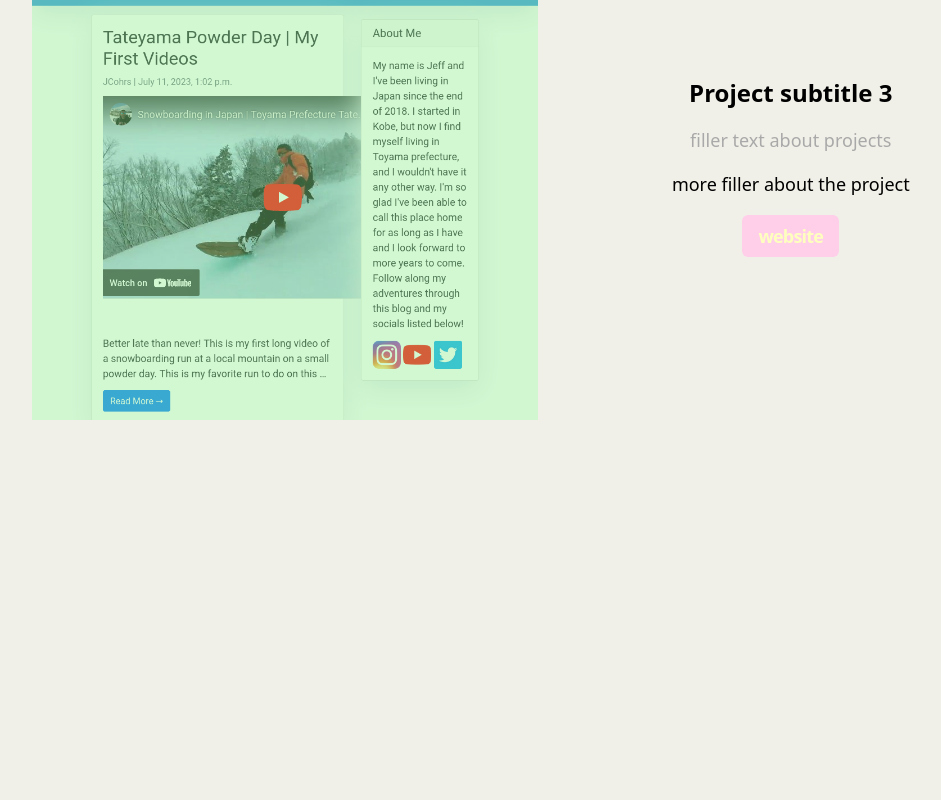
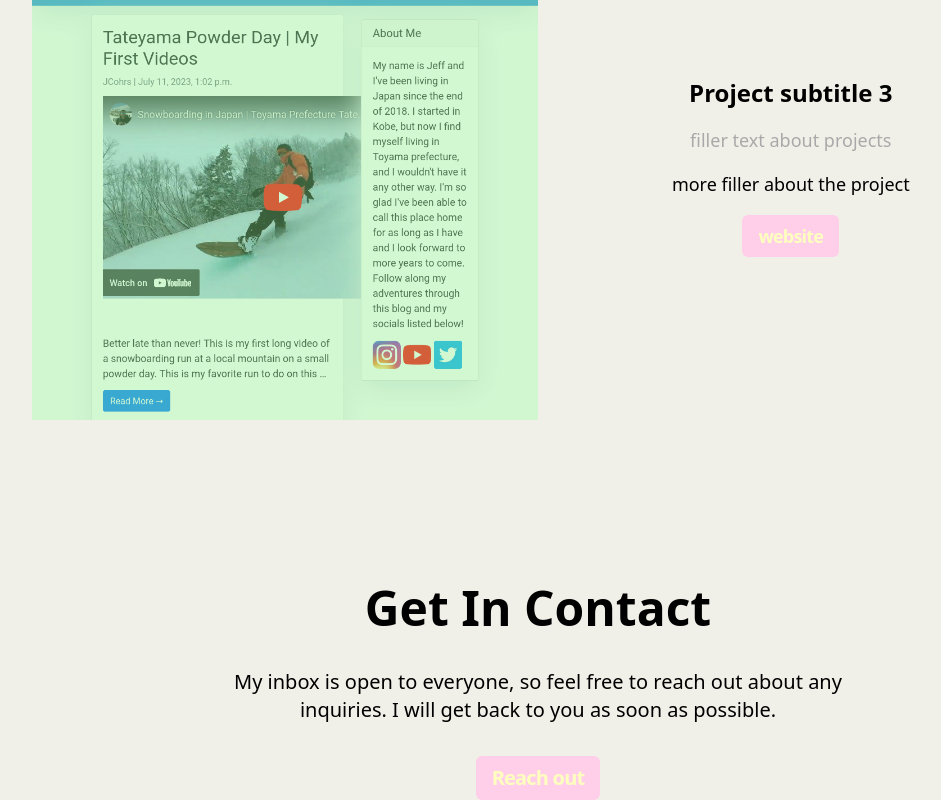
Before and after one commit to JCohrs/JCohrs.github.io, a plain HTML site: page index.html in a window 1280 px wide. Shown: the part 4774-5574 px from the top of the page, without its empty margins (102-1043 px from the left). Before the commit the page ends 5194 px from the top, so only its background shows below. Drawn offline with Linux system fonts and the light colour scheme.

Commit message:
contact section finish

```diff
--- /dev/null
+++ b/css/components/contact.css
@@ -0,0 +1,86 @@
+.contact {
+    display: flex;
+    flex-direction: column;
+    justify-content: center;
+    align-items: center;
+    text-align: center;
+    gap: 1rem;
+}
+
+.contact__title {
+    font-size: var(--size-2xl);
+    color: black;
+    text-transform: capitalize;
+}
+
+.contact__description {
+    font-size: var(--size-sm);
+    color: black;
+    max-width: 60ch;
+}
+
+.contact__btn {
+    font-size: var(--size-sm);
+}
+
+/* xs */
+@media (min-width: 475px) {
+    .contact {
+        gap: 1.5rem;
+    }
+
+    .contact__title {
+        font-size: var(--size-3xl);
+    }
+
+    .contact__description {
+        font-size: var(--size-base);
+    }
+
+    .contact__btn {
+        font-size: var(--size-base);
+    }
+}
+
+/* sm */
+/* @media (min-width: 640px)*/
+
+/* md */
+/* @media (min-width: 768px)*/
+
+/* lg */
+@media (min-width: 1024px) {
+    .contact__title {
+        font-size: var(--size-4xl);
+    }
+
+    .contact__description {
+        font-size: var(--size-lg);
+    }
+
+    .contact__btn {
+        font-size: var(--size-lg);
+    }
+}
+
+/* xl */
+@media (min-width: 1280px) {
+    .contact {
+        gap: 2rem;
+    }
+
+    .contact__title {
+        font-size: var(--size-5xl);
+    }
+
+    .contact__description {
+        font-size: var(--size-xl);
+    }
+
+    .contact__btn {
+        font-size: var(--size-xl);
+    }
+}
+
+/* 2xl */
+/* @media (min-width: 1536px) */
--- a/index.html
+++ b/index.html
@@ -11,6 +11,7 @@
 	<link rel="stylesheet" href="css/components/about.css">
 	<link rel="stylesheet" href="css/components/featured.css">
 	<link rel="stylesheet" href="css/components/work.css">
+	<link rel="stylesheet" href="css/components/contact.css">
 	<link rel="stylesheet" href="css/utils.css">
 </head>
 
@@ -175,7 +176,11 @@
 				</div>
 			</div>
 		</section>
-		<!-- <section></section> -->
+		<section class="contact container section">
+			<h2 class="contact__title">Get In Contact</h2>
+			<p class="contact__description">My inbox is open to everyone, so feel free to reach out about any inquiries. I will get back to you as soon as possible.</p>
+			<a href="mailto:jeffscohrs@gmail.com" target="_blank" class="contact__btn btn">Reach out</a>
+		</section>
 	</main>
 	<footer></footer>
 </body>
```
